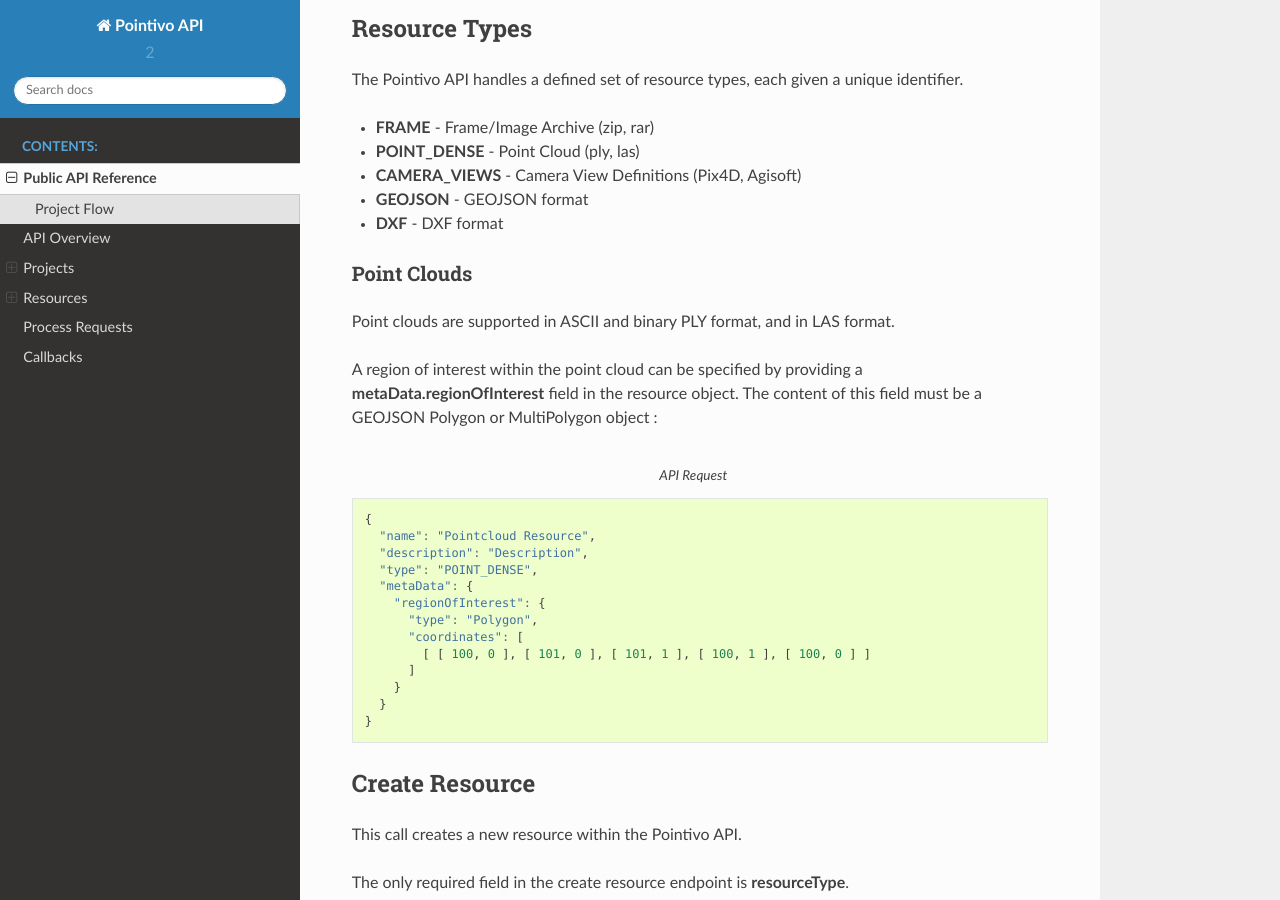
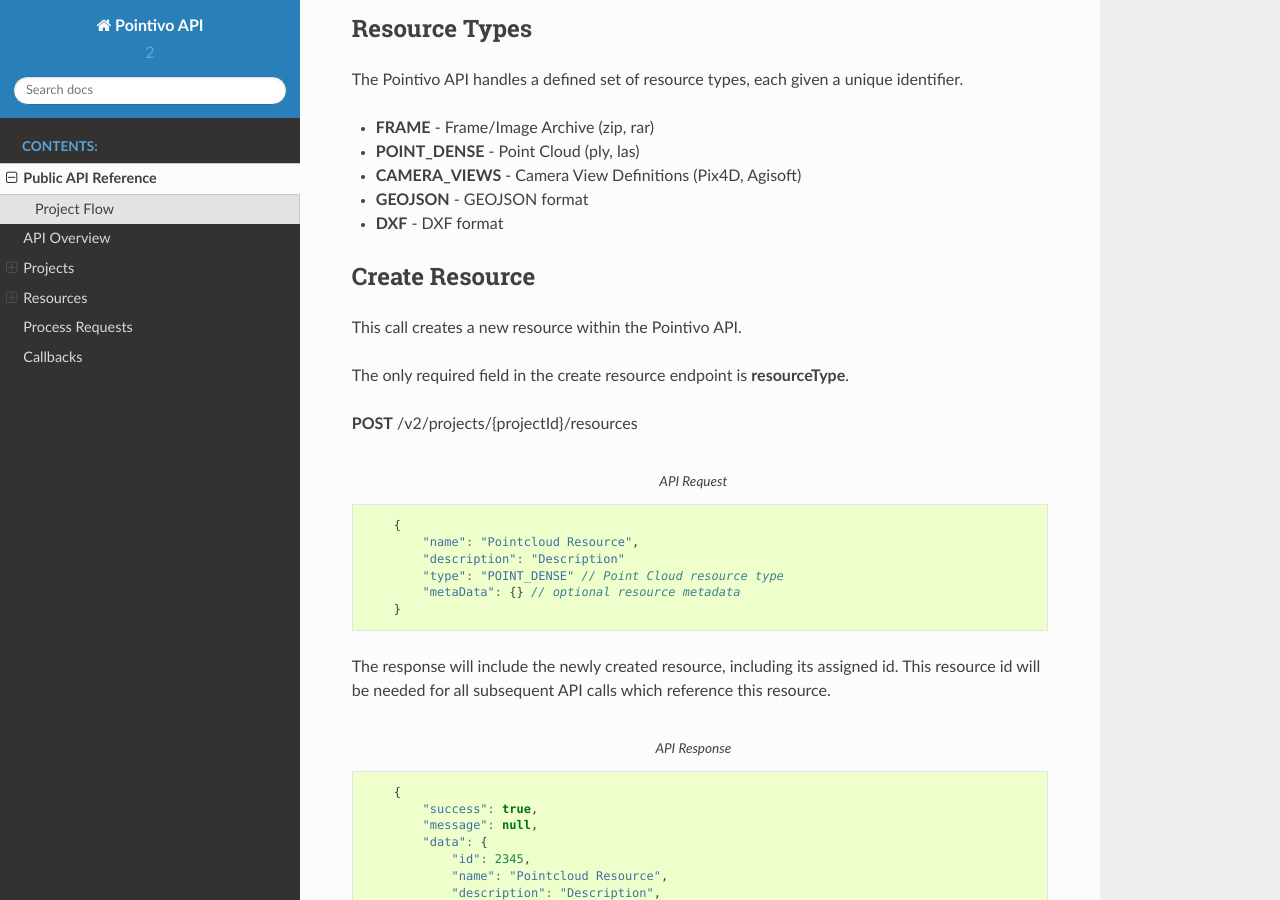
Before and after one commit to Pointivo/APIDocs, a Sphinx documentation site: the page built from docs/reference.rst, in a window 1280 px wide and 900 px high, scrolled down 4005 px. Built offline with Sphinx 7.4.7 and the Read the Docs theme 2.0.0, drawn with Linux system fonts in a browser that asks for light colours; part of the change alters nothing that is shown; some of the changed text lies outside the part shown.

Commit message:
remove ROI, processing outputs

```diff
--- a/docs/reference.rst
+++ b/docs/reference.rst
@@ -202,29 +202,29 @@ The Pointivo API handles a defined set of resource types, each given a unique id
 * **DXF** - DXF format
 
 
-Point Clouds
--------------
+.. Point Clouds
+.. -------------
 
-Point clouds are supported in ASCII and binary PLY format, and in LAS format.
+.. Point clouds are supported in ASCII and binary PLY format, and in LAS format.
 
-A region of interest within the point cloud can be specified by providing a **metaData.regionOfInterest** field in the resource object.   The content of this field must be a GEOJSON Polygon or MultiPolygon object :
+.. A region of interest within the point cloud can be specified by providing a **metaData.regionOfInterest** field in the resource object.   The content of this field must be a GEOJSON Polygon or MultiPolygon object :
 
-.. code-block:: javascript
+.. .. code-block:: javascript
     :caption: API Request
 
-    {
-      "name": "Pointcloud Resource",
-      "description": "Description",
-      "type": "POINT_DENSE",
-      "metaData": {
-        "regionOfInterest": {
-          "type": "Polygon",
-          "coordinates": [
-            [ [ 100, 0 ], [ 101, 0 ], [ 101, 1 ], [ 100, 1 ], [ 100, 0 ] ]
-          ]
-        }
-      }
-    }
+..    {
+..      "name": "Pointcloud Resource",
+..      "description": "Description",
+..      "type": "POINT_DENSE",
+..      "metaData": {
+..        "regionOfInterest": {
+..          "type": "Polygon",
+..          "coordinates": [
+..            [ [ 100, 0 ], [ 101, 0 ], [ 101, 1 ], [ 100, 1 ], [ 100, 0 ] ]
+..          ]
+..        }
+..      }
+..    }
 
 
 -----------------
@@ -334,14 +334,11 @@ To trigger wireframe detection, submit a processing request specifying at a mini
 
         {
             "outputRequests": [
-                { "resourceType": "WIREFRAME" },
-                { "resourceType": "GEOJSON" },
-                { "resourceType": "DXF" },
+                { "resourceType": "WIREFRAME" }
             ]
         }
 
 Once submitted, processing will begin immediately.   Processing status can be obtained by querying the `Get Project`_ API endpoint.
-
 
 
 
```
